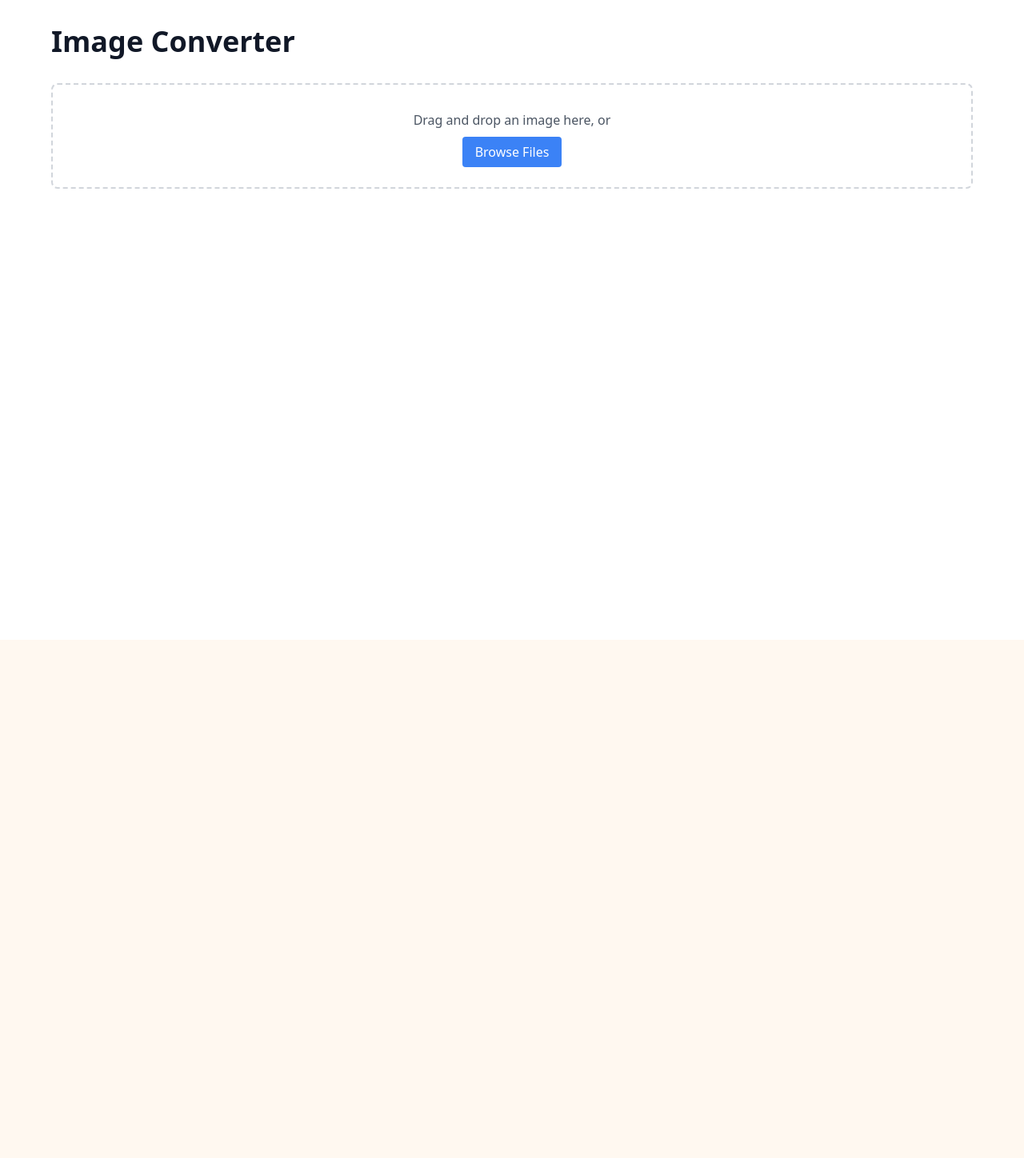
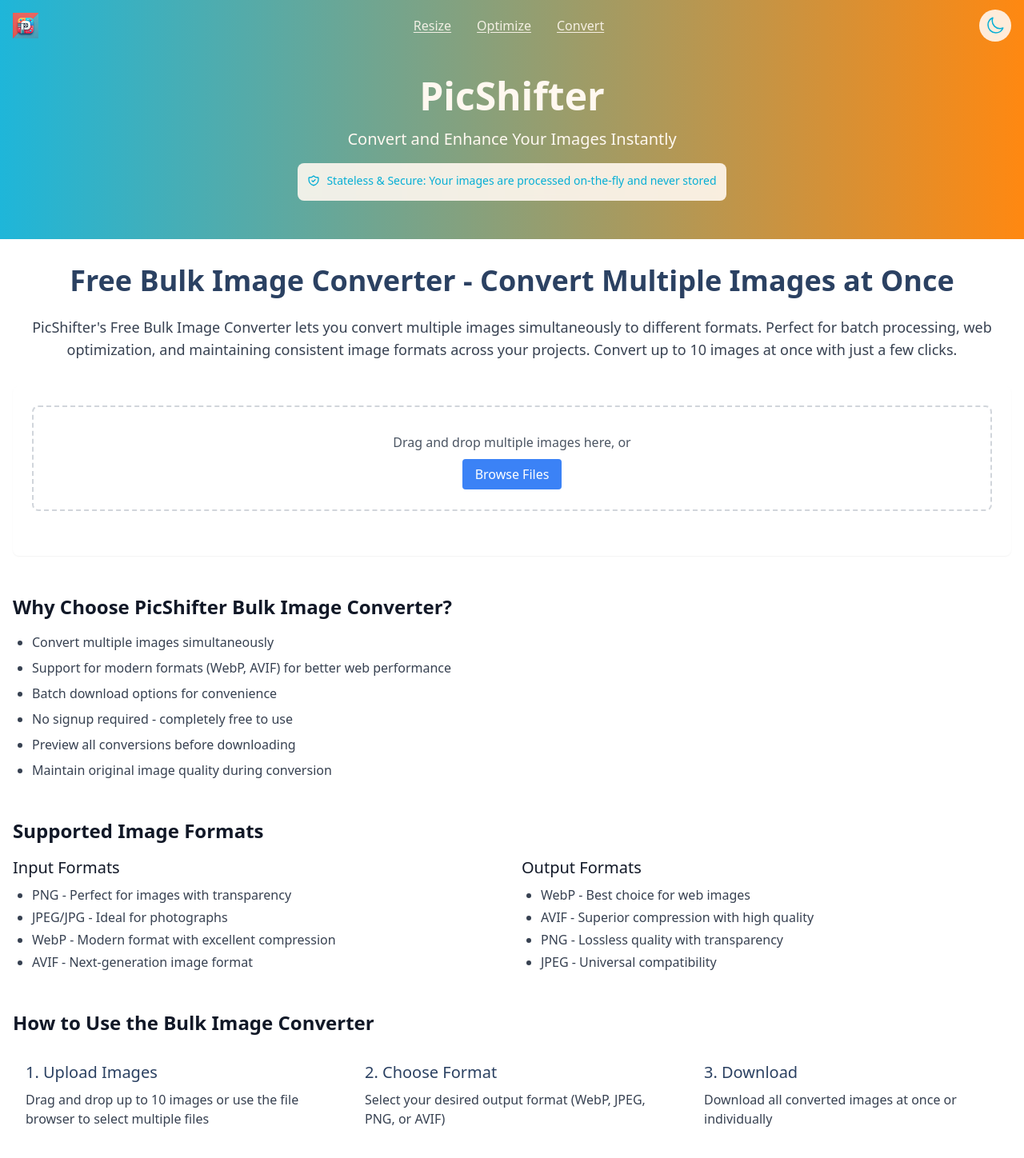
Before and after one commit to Freundlyapps/PicShifter, a Next.js app: page /tools/image-converter in a window 1280 px wide. Shown: the top 1448 px of the page at 80% size. Before the commit the page ends 800 px from the top, so only its background shows below. Built offline with nearby package versions, Linux system fonts and the light colour scheme.

Commit message:
modified the image converter page to support bulk image conversion. The new implementation completed the SEO optimization and bulk conversion implementation:

```diff
--- /dev/null
+++ b/app/tools/image-converter/BulkImageConverter.tsx
@@ -0,0 +1,260 @@
+'use client';
+
+import { useState, useCallback } from 'react';
+import Image from 'next/image';
+
+interface PreviewImage {
+  url: string;
+  size: number;
+  width: number;
+  height: number;
+  name: string;
+}
+
+interface WindowWithImage extends Window {
+  Image: {
+    new(): HTMLImageElement;
+  }
+}
+
+export default function BulkImageConverter() {
+  const [images, setImages] = useState<PreviewImage[]>([]);
+  const [convertedImages, setConvertedImages] = useState<PreviewImage[]>([]);
+  const [outputFormat, setOutputFormat] = useState<string>('webp');
+  const [isDragging, setIsDragging] = useState(false);
+  const [isProcessing, setIsProcessing] = useState(false);
+  const [currentFiles, setCurrentFiles] = useState<File[]>([]);
+
+  const processImage = useCallback(async (file: File): Promise<PreviewImage> => {
+    return new Promise((resolve) => {
+      const reader = new FileReader();
+      reader.onload = async (event) => {
+        const img = new ((window as WindowWithImage).Image)();
+        img.onload = () => {
+          resolve({
+            url: event.target?.result as string,
+            size: file.size,
+            width: img.width,
+            height: img.height,
+            name: file.name
+          });
+        };
+        img.src = event.target?.result as string;
+      };
+      reader.readAsDataURL(file);
+    });
+  }, []);
+
+  const handleDrop = useCallback(async (e: React.DragEvent<HTMLDivElement>) => {
+    e.preventDefault();
+    setIsDragging(false);
+
+    const files = Array.from(e.dataTransfer.files).filter(file => file.type.startsWith('image/'));
+    if (files.length === 0) {
+      alert('Please drop image files (JPEG, PNG, WebP, or AVIF)');
+      return;
+    }
+
+    const processedImages = await Promise.all(files.map(processImage));
+    setImages(processedImages);
+    setCurrentFiles(files);
+  }, [processImage]);
+
+  const handleFileChange = useCallback(async (e: React.ChangeEvent<HTMLInputElement>) => {
+    const files = Array.from(e.target.files || []);
+    if (files.length === 0) return;
+
+    const processedImages = await Promise.all(files.map(processImage));
+    setImages(processedImages);
+    setCurrentFiles(files);
+  }, [processImage]);
+
+  const convertImages = useCallback(async () => {
+    if (currentFiles.length === 0) return;
+
+    setIsProcessing(true);
+    const convertedResults: PreviewImage[] = [];
+
+    try {
+      for (const file of currentFiles) {
+        const formData = new FormData();
+        formData.append('file', file);
+        formData.append('operation', 'convert');
+        formData.append('outputFormat', outputFormat);
+
+        const response = await fetch('/api/process-image', {
+          method: 'POST',
+          body: formData,
+        });
+
+        if (!response.ok) throw new Error('Failed to convert image');
+
+        const result = await response.json();
+
+        if (!result.success) {
+          throw new Error(result.error || 'Failed to process image');
+        }
+
+        const img = new ((window as WindowWithImage).Image)();
+        await new Promise<void>((resolve) => {
+          img.onload = () => {
+            convertedResults.push({
+              url: result.processedImage,
+              size: result.processedSize,
+              width: img.width,
+              height: img.height,
+              name: file.name.replace(/\.[^/.]+$/, '') + '.' + outputFormat
+            });
+            resolve();
+          };
+          img.src = result.processedImage;
+        });
+      }
+
+      setConvertedImages(convertedResults);
+    } catch (error) {
+      console.error('Error converting images:', error);
+      alert('Failed to convert some images. Please try again.');
+    } finally {
+      setIsProcessing(false);
+    }
+  }, [currentFiles, outputFormat]);
+
+  const downloadConvertedImage = useCallback((image: PreviewImage) => {
+    const link = document.createElement('a');
+    link.href = image.url;
+    link.download = image.name;
+    document.body.appendChild(link);
+    link.click();
+    document.body.removeChild(link);
+  }, []);
+
+  const downloadAllImages = useCallback(() => {
+    convertedImages.forEach(image => {
+      downloadConvertedImage(image);
+    });
+  }, [convertedImages, downloadConvertedImage]);
+
+  return (
+    <div className="bg-card rounded-lg p-6 shadow-sm">
+      {/* Upload Zone */}
+      <div
+        className={`border-2 border-dashed rounded-lg p-8 text-center mb-8 transition-colors
+          ${isDragging ? 'border-blue-500 bg-blue-50' : 'border-gray-300'}
+          ${images.length === 0 ? 'cursor-pointer' : ''}`}
+        onDragOver={(e) => {
+          e.preventDefault();
+          setIsDragging(true);
+        }}
+        onDragLeave={() => setIsDragging(false)}
+        onDrop={handleDrop}
+      >
+        {images.length === 0 ? (
+          <div>
+            <p className="text-gray-600 mb-4">Drag and drop multiple images here, or</p>
+            <label className="bg-blue-500 text-white px-4 py-2 rounded cursor-pointer hover:bg-blue-600">
+              Browse Files
+              <input
+                type="file"
+                className="hidden"
+                accept="image/jpeg,image/png,image/webp,image/avif"
+                onChange={handleFileChange}
+                multiple
+              />
+            </label>
+          </div>
+        ) : (
+          <div className="space-y-4">
+            <div className="flex justify-between items-center mb-4">
+              <p className="text-gray-600">Output Format:</p>
+              <select
+                value={outputFormat}
+                onChange={(e) => setOutputFormat(e.target.value)}
+                className="border rounded px-3 py-1"
+              >
+                <option value="webp">WebP</option>
+                <option value="jpeg">JPEG</option>
+                <option value="png">PNG</option>
+                <option value="avif">AVIF</option>
+              </select>
+            </div>
+            <button
+              onClick={convertImages}
+              disabled={isProcessing}
+              className="bg-blue-500 text-white px-4 py-2 rounded hover:bg-blue-600 disabled:bg-gray-400"
+            >
+              {isProcessing ? 'Processing...' : 'Convert Images'}
+            </button>
+          </div>
+        )}
+      </div>
+
+      {/* Preview Section */}
+      {images.length > 0 && (
+        <div className="space-y-8">
+          <div className="grid grid-cols-1 md:grid-cols-2 lg:grid-cols-3 gap-4">
+            {images.map((image, index) => (
+              <div key={index} className="border rounded-lg p-4">
+                <h2 className="text-xl font-semibold mb-4">Original: {image.name}</h2>
+                <div className="relative aspect-video mb-4">
+                  <Image
+                    src={image.url}
+                    alt={`Original ${index + 1}`}
+                    fill
+                    className="object-contain"
+                  />
+                </div>
+                <p className="text-sm text-gray-600">
+                  Size: {(image.size / 1024).toFixed(2)} KB
+                  <br />
+                  Dimensions: {image.width} x {image.height}
+                </p>
+              </div>
+            ))}
+          </div>
+
+          {/* Converted Images */}
+          {convertedImages.length > 0 && (
+            <div>
+              <div className="flex justify-between items-center mb-4">
+                <h2 className="text-2xl font-semibold">Converted Images</h2>
+                <button
+                  onClick={downloadAllImages}
+                  className="bg-green-500 text-white px-4 py-2 rounded hover:bg-green-600"
+                >
+                  Download All
+                </button>
+              </div>
+              <div className="grid grid-cols-1 md:grid-cols-2 lg:grid-cols-3 gap-4">
+                {convertedImages.map((image, index) => (
+                  <div key={index} className="border rounded-lg p-4">
+                    <h2 className="text-xl font-semibold mb-4">Converted: {image.name}</h2>
+                    <div className="relative aspect-video mb-4">
+                      <Image
+                        src={image.url}
+                        alt={`Converted ${index + 1}`}
+                        fill
+                        className="object-contain"
+                      />
+                    </div>
+                    <p className="text-sm text-gray-600 mb-4">
+                      Size: {(image.size / 1024).toFixed(2)} KB
+                      <br />
+                      Dimensions: {image.width} x {image.height}
+                    </p>
+                    <button
+                      onClick={() => downloadConvertedImage(image)}
+                      className="bg-green-500 text-white px-4 py-2 rounded hover:bg-green-600"
+                    >
+                      Download
+                    </button>
+                  </div>
+                ))}
+              </div>
+            </div>
+          )}
+        </div>
+      )}
+    </div>
+  );
+}
--- a/app/tools/image-converter/page.tsx
+++ b/app/tools/image-converter/page.tsx
@@ -1,223 +1,147 @@
-'use client';
+import { Metadata } from 'next';
+import Script from 'next/script';
+import Header from '@/app/components/Header';
+import BulkImageConverter from './BulkImageConverter';
 
-import { useState, useCallback } from 'react';
-import Image from 'next/image';
-
-interface PreviewImage {
-  url: string;
-  size: number;
-  width: number;
-  height: number;
-}
-
-interface WindowWithImage extends Window {
-  Image: {
-    new(): HTMLImageElement;
+export const metadata: Metadata = {
+  title: 'Free Bulk Image Converter | Convert Multiple Images Online - PicShifter',
+  description: 'Convert multiple images at once to different formats like WebP, JPEG, PNG, and AVIF. Fast, free bulk image conversion with no signup required.',
+  keywords: 'Bulk Image Converter, Multiple Image Converter, Batch Image Converter, Convert Images Online, WebP Converter, AVIF Converter, Image Format Converter',
+  openGraph: {
+    title: 'Free Bulk Image Converter | PicShifter',
+    description: 'Convert multiple images at once to different formats. Free, no signup required.',
+    type: 'website',
+    url: 'https://picshifter.com/tools/image-converter',
+    images: [
+      {
+        url: '/og-image.png',
+        width: 1200,
+        height: 630,
+        alt: 'PicShifter Bulk Image Converter',
+      },
+    ],
+  },
+  twitter: {
+    card: 'summary_large_image',
+    title: 'Free Bulk Image Converter | PicShifter',
+    description: 'Convert multiple images at once to different formats. Free, no signup required.',
+    images: ['/og-image.png'],
+  },
+  alternates: {
+    canonical: 'https://picshifter.com/tools/image-converter'
   }
 }
 
-export default function ImageConverter() {
-  const [originalImage, setOriginalImage] = useState<PreviewImage | null>(null);
-  const [convertedImage, setConvertedImage] = useState<PreviewImage | null>(null);
-  const [outputFormat, setOutputFormat] = useState<string>('webp');
-  const [isDragging, setIsDragging] = useState(false);
-  const [isProcessing, setIsProcessing] = useState(false);
-  const [currentFile, setCurrentFile] = useState<File | null>(null);
+export default function ImageConverterPage() {
+  return (
+    <div className="min-h-screen bg-white dark:bg-gray-900">
+      <Header />
+      <div className="container mx-auto px-4 py-8">
+        <h1 className="text-4xl font-bold mb-6 text-center text-text dark:text-white">
+          Free Bulk Image Converter - Convert Multiple Images at Once
+        </h1>
 
-  const processImage = useCallback(async (file: File) => {
-    const reader = new FileReader();
-    reader.onload = async (event) => {
-      const img = new ((window as WindowWithImage).Image)();
-      img.onload = () => {
-        setOriginalImage({
-          url: event.target?.result as string,
-          size: file.size,
-          width: img.width,
-          height: img.height,
-        });
-      };
-      img.src = event.target?.result as string;
-    };
-    reader.readAsDataURL(file);
-    setCurrentFile(file);
-  }, []);
-
-  const handleDrop = useCallback(async (e: React.DragEvent<HTMLDivElement>) => {
-    e.preventDefault();
-    setIsDragging(false);
-
-    const file = e.dataTransfer.files[0];
-    if (!file || !file.type.startsWith('image/')) {
-      alert('Please drop an image file (JPEG, PNG, WebP, or AVIF)');
-      return;
-    }
-
-    await processImage(file);
-  }, [processImage]);
-
-  const handleFileChange = useCallback(async (e: React.ChangeEvent<HTMLInputElement>) => {
-    const file = e.target.files?.[0];
-    if (!file) return;
-
-    await processImage(file);
-  }, [processImage]);
-
-  const convertImage = useCallback(async () => {
-    if (!currentFile) return;
-
-    setIsProcessing(true);
-    try {
-      const formData = new FormData();
-      formData.append('file', currentFile);
-      formData.append('operation', 'convert');
-      formData.append('outputFormat', outputFormat);
-
-      const response = await fetch('/api/process-image', {
-        method: 'POST',
-        body: formData,
-      });
-
-      if (!response.ok) throw new Error('Failed to convert image');
-
-      const result = await response.json();
-
-      if (!result.success) {
-        throw new Error(result.error || 'Failed to process image');
-      }
-
-      const img = new ((window as WindowWithImage).Image)();
-      img.onload = () => {
-        setConvertedImage({
-          url: result.processedImage,
-          size: result.processedSize,
-          width: img.width,
-          height: img.height,
-        });
-      };
-      img.src = result.processedImage;
-    } catch (error) {
-      console.error('Error converting image:', error);
-      alert('Failed to convert image. Please try again.');
-    } finally {
-      setIsProcessing(false);
-    }
-  }, [currentFile, outputFormat]);
-
-  const downloadConvertedImage = useCallback(() => {
-    if (!convertedImage) return;
-
-    const link = document.createElement('a');
-    link.href = convertedImage.url;
-    link.download = `converted-image.${outputFormat}`;
-    document.body.appendChild(link);
-    link.click();
-    document.body.removeChild(link);
-  }, [convertedImage, outputFormat]);
-
-  return (
-    <div className="min-h-screen bg-white p-8">
-      <div className="max-w-6xl mx-auto">
-        <h1 className="text-4xl font-bold text-gray-900 mb-8">Image Converter</h1>
-
-        {/* Upload Zone */}
-        <div
-          className={`border-2 border-dashed rounded-lg p-8 text-center mb-8 transition-colors
-            ${isDragging ? 'border-blue-500 bg-blue-50' : 'border-gray-300'}
-            ${!originalImage ? 'cursor-pointer' : ''}`}
-          onDragOver={(e) => {
-            e.preventDefault();
-            setIsDragging(true);
-          }}
-          onDragLeave={() => setIsDragging(false)}
-          onDrop={handleDrop}
-        >
-          {!originalImage ? (
-            <div>
-              <p className="text-gray-600 mb-4">Drag and drop an image here, or</p>
-              <label className="bg-blue-500 text-white px-4 py-2 rounded cursor-pointer hover:bg-blue-600">
-                Browse Files
-                <input
-                  type="file"
-                  className="hidden"
-                  accept="image/jpeg,image/png,image/webp,image/avif"
-                  onChange={handleFileChange}
-                />
-              </label>
-            </div>
-          ) : (
-            <div className="space-y-4">
-              <div className="flex justify-between items-center mb-4">
-                <p className="text-gray-600">Output Format:</p>
-                <select
-                  value={outputFormat}
-                  onChange={(e) => setOutputFormat(e.target.value)}
-                  className="border rounded px-3 py-1"
-                >
-                  <option value="webp">WebP</option>
-                  <option value="jpeg">JPEG</option>
-                  <option value="png">PNG</option>
-                  <option value="avif">AVIF</option>
-                </select>
-              </div>
-              <button
-                onClick={convertImage}
-                disabled={isProcessing}
-                className="bg-blue-500 text-white px-4 py-2 rounded hover:bg-blue-600 disabled:bg-gray-400"
-              >
-                {isProcessing ? 'Processing...' : 'Convert Image'}
-              </button>
-            </div>
-          )}
+        <div className="prose dark:prose-invert max-w-none mb-8">
+          <p className="text-lg text-center mb-8">
+            PicShifter&apos;s Free Bulk Image Converter lets you convert multiple images simultaneously to different formats.
+            Perfect for batch processing, web optimization, and maintaining consistent image formats across your projects.
+            Convert up to 10 images at once with just a few clicks.
+          </p>
         </div>
 
-        {/* Preview Section */}
-        {originalImage && (
-          <div className="grid grid-cols-1 md:grid-cols-2 gap-8">
-            {/* Original Image */}
-            <div className="border rounded-lg p-4">
-              <h2 className="text-xl font-semibold mb-4">Original</h2>
-              <div className="relative aspect-video mb-4">
-                <Image
-                  src={originalImage.url}
-                  alt="Original"
-                  fill
-                  className="object-contain"
-                />
-              </div>
-              <p className="text-sm text-gray-600">
-                Size: {(originalImage.size / 1024).toFixed(2)} KB
-                <br />
-                Dimensions: {originalImage.width} x {originalImage.height}
+        <BulkImageConverter />
+
+        <section className="mt-12 mb-8">
+          <h2 className="text-2xl font-semibold mb-4 text-gray-900 dark:text-white">Why Choose PicShifter Bulk Image Converter?</h2>
+          <ul className="list-disc pl-6 space-y-2 text-gray-700 dark:text-gray-300">
+            <li>Convert multiple images simultaneously</li>
+            <li>Support for modern formats (WebP, AVIF) for better web performance</li>
+            <li>Batch download options for convenience</li>
+            <li>No signup required - completely free to use</li>
+            <li>Preview all conversions before downloading</li>
+            <li>Maintain original image quality during conversion</li>
+          </ul>
+        </section>
+
+        <section className="mt-12 mb-8">
+          <h2 className="text-2xl font-semibold mb-4 text-gray-900 dark:text-white">Supported Image Formats</h2>
+          <div className="grid md:grid-cols-2 gap-6">
+            <div>
+              <h3 className="text-xl font-medium mb-2 text-gray-900 dark:text-white">Input Formats</h3>
+              <ul className="list-disc pl-6 space-y-1 text-gray-700 dark:text-gray-300">
+                <li>PNG - Perfect for images with transparency</li>
+                <li>JPEG/JPG - Ideal for photographs</li>
+                <li>WebP - Modern format with excellent compression</li>
+                <li>AVIF - Next-generation image format</li>
+              </ul>
+            </div>
+            <div>
+              <h3 className="text-xl font-medium mb-2 text-gray-900 dark:text-white">Output Formats</h3>
+              <ul className="list-disc pl-6 space-y-1 text-gray-700 dark:text-gray-300">
+                <li>WebP - Best choice for web images</li>
+                <li>AVIF - Superior compression with high quality</li>
+                <li>PNG - Lossless quality with transparency</li>
+                <li>JPEG - Universal compatibility</li>
+              </ul>
+            </div>
+          </div>
+        </section>
+
+        <section className="mt-12 mb-8">
+          <h2 className="text-2xl font-semibold mb-4 text-gray-900 dark:text-white">How to Use the Bulk Image Converter</h2>
+          <div className="grid md:grid-cols-3 gap-6">
+            <div className="p-4 rounded-lg bg-card">
+              <h3 className="text-xl font-medium mb-2">1. Upload Images</h3>
+              <p className="text-gray-700 dark:text-gray-300">
+                Drag and drop up to 10 images or use the file browser to select multiple files
               </p>
             </div>
+            <div className="p-4 rounded-lg bg-card">
+              <h3 className="text-xl font-medium mb-2">2. Choose Format</h3>
+              <p className="text-gray-700 dark:text-gray-300">
+                Select your desired output format (WebP, JPEG, PNG, or AVIF)
+              </p>
+            </div>
+            <div className="p-4 rounded-lg bg-card">
+              <h3 className="text-xl font-medium mb-2">3. Download</h3>
+              <p className="text-gray-700 dark:text-gray-300">
+                Download all converted images at once or individually
+              </p>
+            </div>
+          </div>
+        </section>
 
-            {/* Converted Image */}
-            {convertedImage && (
-              <div className="border rounded-lg p-4">
-                <h2 className="text-xl font-semibold mb-4">Converted</h2>
-                <div className="relative aspect-video mb-4">
-                  <Image
-                    src={convertedImage.url}
-                    alt="Converted"
-                    fill
-                    className="object-contain"
-                  />
-                </div>
-                <p className="text-sm text-gray-600 mb-4">
-                  Size: {(convertedImage.size / 1024).toFixed(2)} KB
-                  <br />
-                  Dimensions: {convertedImage.width} x {convertedImage.height}
-                </p>
-                <button
-                  onClick={downloadConvertedImage}
-                  className="bg-green-500 text-white px-4 py-2 rounded hover:bg-green-600"
-                >
-                  Download Converted Image
-                </button>
-              </div>
-            )}
-          </div>
-        )}
+        <Script id="schema-markup" type="application/ld+json">
+          {`
+            {
+              "@context": "https://schema.org",
+              "@type": "SoftwareApplication",
+              "name": "PicShifter Bulk Image Converter",
+              "applicationCategory": "MultimediaApplication",
+              "operatingSystem": "Any",
+              "offers": {
+                "@type": "Offer",
+                "price": "0",
+                "priceCurrency": "USD"
+              },
+              "description": "Free online tool to convert multiple images simultaneously between different formats including WebP, JPEG, PNG, and AVIF.",
+              "featureList": [
+                "Bulk image conversion",
+                "Multiple format support",
+                "Batch download",
+                "Preview before download",
+                "No registration required"
+              ],
+              "browserRequirements": "Requires a modern web browser",
+              "softwareVersion": "1.0",
+              "aggregateRating": {
+                "@type": "AggregateRating",
+                "ratingValue": "4.7",
+                "ratingCount": "98"
+              }
+            }
+          `}
+        </Script>
       </div>
     </div>
   );
```
